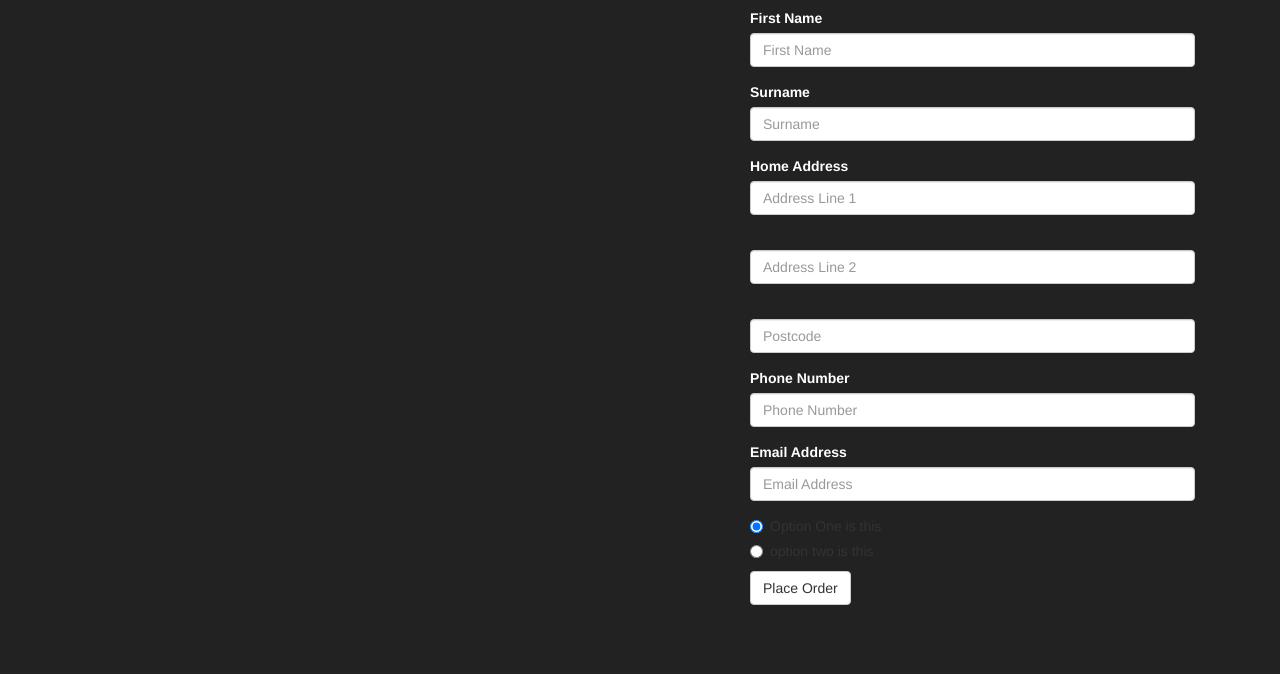
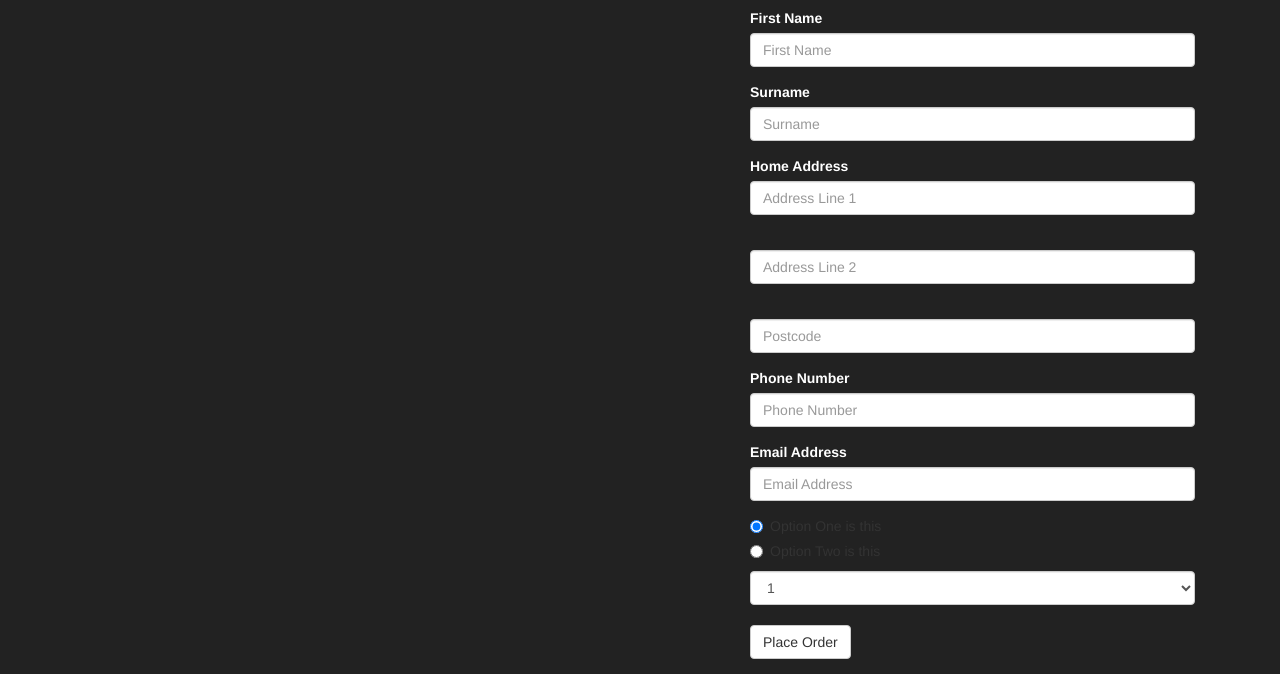
Before and after one commit to Jpsteward/anglianviews, a website: page contacts.html in a window 1280 px wide. Shown: the part 186-860 px from the top of the page. Before the commit the page ends 806 px from the top, so only its background shows below. Drawn offline with nearby package versions, Linux system fonts and the light colour scheme; some packages are replaced by stand-ins of ours; a script that the page names is missing.

Commit message:
Add files via upload

```diff
--- a/contacts.html
+++ b/contacts.html
@@ -86,10 +86,18 @@
                  </div>
                  <div class="radio">
                   <label>
-                    <input type="radio" name="optionsRadios" id="optionRadio2" value="option2">
-                    option two is this
+                    <input type="radio" name="optionsRadio" id="optionRadio2" value="option2">
+                    Option Two is this
                   </label>
                   </div>
+                  <select class="form-control">
+                    <option>1</option>
+                    <option>2</option>
+                    <option>3</option>
+                    <option>4</option>
+                    <option>5</option>
+                  </select>
+                  <br>
                   <div class="form-group">
                    <button type="submit" class="btn btn-default">Place Order</button>
                   </div>
```
